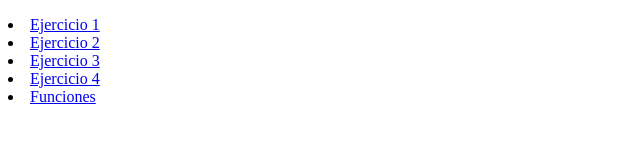
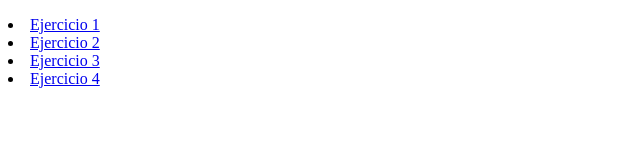
Before and after one commit to andresop11/dwec-sergio, a plain HTML site: page index.html in a window 1280 px wide. Shown: the full height of the page, 0-640 px from the left. Drawn offline with Linux system fonts and the light colour scheme.

Commit message:
Update index.html

```diff
--- a/index.html
+++ b/index.html
@@ -11,7 +11,7 @@
         <li><a href="Ejercicio2.html">Ejercicio 2</a></li>
         <li><a href="Ejercicio3.html">Ejercicio 3</a></li>
         <li><a href="Ejercicio4.html">Ejercicio 4</a></li>
-        <li><a href="Relacion1.3.js">Funciones</a></li>
+
 
     </ul>
 </body>
```
